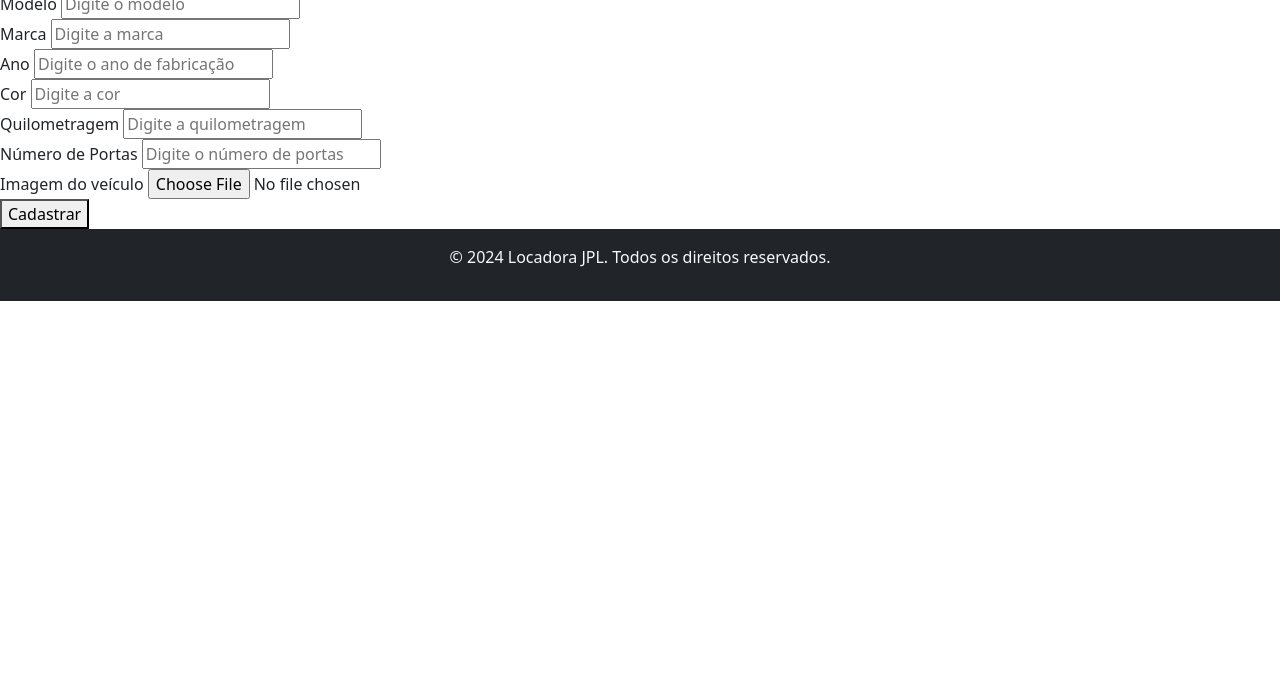
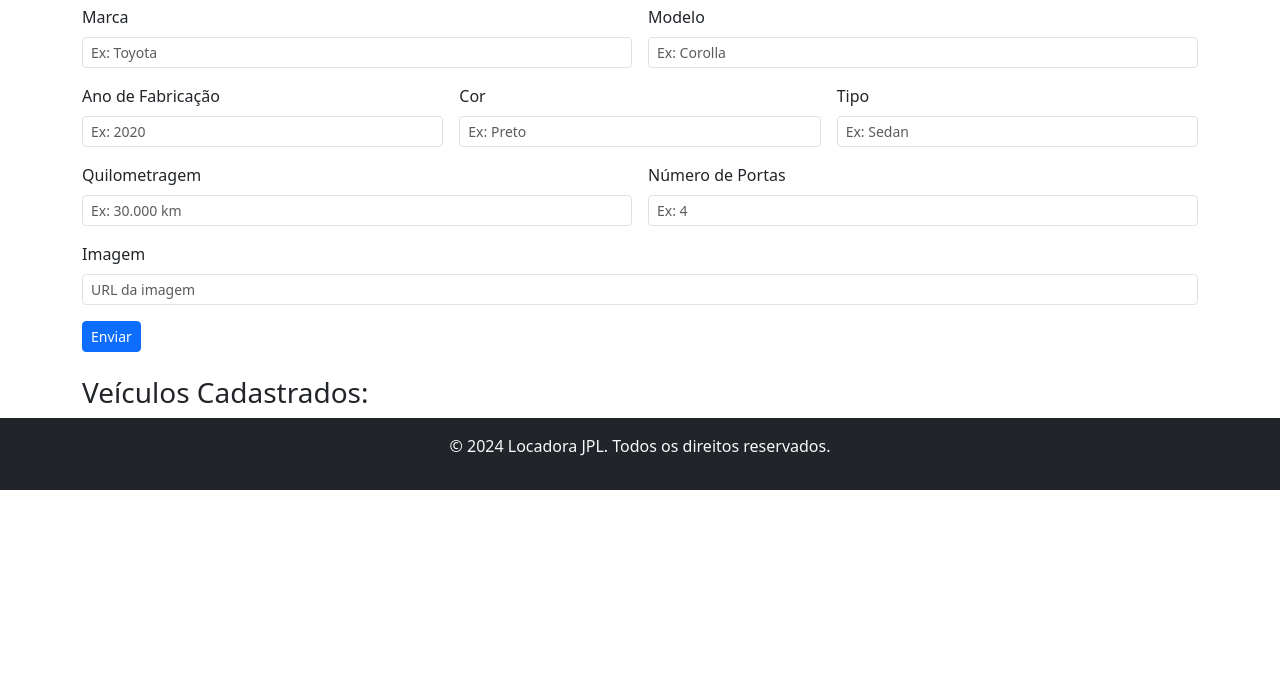
Before and after one commit to pabloportuga/DWEB1-Projeto-JLP, a plain HTML site: page Cadastro/index.html in a window 1280 px wide. Shown: the part 123-800 px from the top of the page. Drawn offline with nearby package versions, Linux system fonts and the light colour scheme.

Commit message:
fix: Correção no formulário de cadastro de veiculo e salvamento das informações no localStorage

```diff
--- a/Cadastro/index.html
+++ b/Cadastro/index.html
@@ -4,6 +4,7 @@
     <meta charset="UTF-8">
     <meta name="viewport" content="width=device-width, initial-scale=1.0">
     <title>Cadastro de Veículos</title>
+    <link rel="stylesheet" href="styles.css">
     <link href="https://cdn.jsdelivr.net/npm/bootstrap@5.3.3/dist/css/bootstrap.min.css" rel="stylesheet" integrity="sha384-QWTKZyjpPEjISv5WaRU9OFeRpok6YctnYmDr5pNlyT2bRjXh0JMhjY6hW+ALEwIH" crossorigin="anonymous">
 </head>
 <body>
@@ -25,52 +26,61 @@
 
 
     <header>
-    <h1>Cadastre o seu veículo</h1>
+    <h1 id="titulo">Cadastre o seu veículo</h1>
       </header>
-      <form id="formcadastro">
-        <div>
-          <label for="modelo">Modelo</label>
-          <input type="text" id="modelo" name="modelo" placeholder="Digite o modelo" required>
-        </div>
+      <div class="container mt-4">
+        <form id="formCadastro">
+          <div class="row g-3">
+            <div class="col-md-6">
+              <label for="marca" class="form-label">Marca</label>
+              <input type="text" class="form-control form-control-sm" id="marca" placeholder="Ex: Toyota">
+            </div>
+            <div class="col-md-6">
+              <label for="modelo" class="form-label">Modelo</label>
+              <input type="text" class="form-control form-control-sm" id="modelo" placeholder="Ex: Corolla">
+            </div>
+            <div class="col-md-4">
+              <label for="ano" class="form-label">Ano de Fabricação</label>
+              <input type="text" class="form-control form-control-sm" id="ano" placeholder="Ex: 2020">
+            </div>
+            <div class="col-md-4">
+              <label for="cor" class="form-label">Cor</label>
+              <input type="text" class="form-control form-control-sm" id="cor" placeholder="Ex: Preto">
+            </div>
+            <div class="col-md-4">
+              <label for="tipo" class="form-label">Tipo</label>
+              <input type="text" class="form-control form-control-sm" id="tipo" placeholder="Ex: Sedan">
+            </div>
+            <div class="col-md-6">
+              <label for="quilometragem" class="form-label">Quilometragem</label>
+              <input type="text" class="form-control form-control-sm" id="quilometragem" placeholder="Ex: 30.000 km">
+            </div>
+            <div class="col-md-6">
+              <label for="portas" class="form-label">Número de Portas</label>
+              <input type="text" class="form-control form-control-sm" id="portas" placeholder="Ex: 4">
+            </div>
+            <div class="col-md-12">
+              <label for="imagem" class="form-label">Imagem</label>
+              <input type="text" class="form-control form-control-sm" id="imagem" placeholder="URL da imagem">
+            </div>
+          </div>
+          <div class="mt-3">
+            <button type="submit" class="btn btn-primary btn-sm">Enviar</button>
+          </div>
+        </form>
+      </div>
 
-        <div>
-          <label for="marca">Marca</label>
-          <input type="text" id="marca" name="marca" placeholder="Digite a marca" required>
-        </div>
 
-        <div>
-          <label for="ano">Ano</label>
-          <input type="number" id="ano" name="ano" placeholder="Digite o ano de fabricação" required>
-        </div>
-
-        <div>
-          <label for="cor">Cor</label>
-          <input type="text" id="cor" name="cor" placeholder="Digite a cor" required>
-        </div>
-
-        <div>
-          <label for="quilometragem">Quilometragem</label>
-          <input type="number" id="quilometragem" name="quilometragem" placeholder="Digite a quilometragem" required>
-        </div>
-
-        <div>
-          <label for="portas">Número de Portas</label>
-          <input type="number" id="portas" name="portas" placeholder="Digite o número de portas" required>
-        </div>
-
-        <div>
-          <label for="imagem">Imagem do veículo</label>
-          <input type="file" id="imagem" name="imagem" accept="image/*" required>
-        </div>
-
-        <div>
-          <button type="submit">Cadastrar</button>
-        </div>
-      </form>
+      <!-- Exibição dos veículos cadastrados -->
+    <div class="container mt-4">
+    <h3>Veículos Cadastrados:</h3>
+    <ul id="listaVeiculos" class="list-group"></ul>
+    </div>
 
       <footer class="text-center py-3 bg-dark text-light">
         <p>&copy; 2024 Locadora JPL. Todos os direitos reservados.</p>
       </footer>
 
+  <script src="script.js"></script>
 </body>
 </html>
--- a/Cadastro/script.js
+++ b/Cadastro/script.js
@@ -1,4 +1,4 @@
-document.getElementById("formcadastro").addEventListener("submit", (event) => {
+document.getElementById("formCadastro").addEventListener("submit", (event) => {
     event.preventDefault(); // Evita o comportamento padrão de recarregar a página
 
     // Captura os valores preenchidos
@@ -12,11 +12,23 @@ document.getElementById("formcadastro").addEventListener("submit", (event) => {
         imagem: document.getElementById("imagem").value
     };
 
+    // Validação de campos obrigatórios
+    if (Object.values(veiculo).some(value => value === "")) {
+        alert("Por favor, preencha todos os campos.");
+        return;
+    }
+
     // Chama a função de cadastro
     cadastro(veiculo);
 
+    // Limpa os campos após o envio
+    document.getElementById("formCadastro").reset();
+
     // Feedback ao usuário (opcional)
     alert("Veículo cadastrado com sucesso!");
+
+    // Atualiza a lista de veículos cadastrados
+    mostrarVeiculos();
 });
 
 // Função de cadastro
@@ -29,7 +41,23 @@ function cadastro(veiculo) {
 
     // Salva no localStorage
     localStorage.setItem("veiculos", JSON.stringify(veiculosSalvos));
+}
 
-    // Verifica o localStorage (opcional)
-    console.log(JSON.parse(localStorage.getItem("veiculos")));
+// Função para mostrar veículos cadastrados
+function mostrarVeiculos() {
+    const veiculosSalvos = JSON.parse(localStorage.getItem("veiculos")) || [];
+    const listaVeiculos = document.getElementById("listaVeiculos");
+
+    // Limpa a lista antes de atualizá-la
+    listaVeiculos.innerHTML = "";
+
+    // Adiciona cada veículo na lista
+    veiculosSalvos.forEach((veiculo, index) => {
+        const li = document.createElement("li");
+        li.textContent = `${veiculo.marca} ${veiculo.modelo} (${veiculo.anoFabricacao})`;
+        listaVeiculos.appendChild(li);
+    });
 }
+
+// Chama a função para mostrar os veículos cadastrados quando a página carregar
+window.onload = mostrarVeiculos;
--- a/Cadastro/styles.css
+++ b/Cadastro/styles.css
@@ -0,0 +1,5 @@
+#titulo{
+    text-align: center !important;
+    justify-content: center;
+    align-items: center;
+}
```
